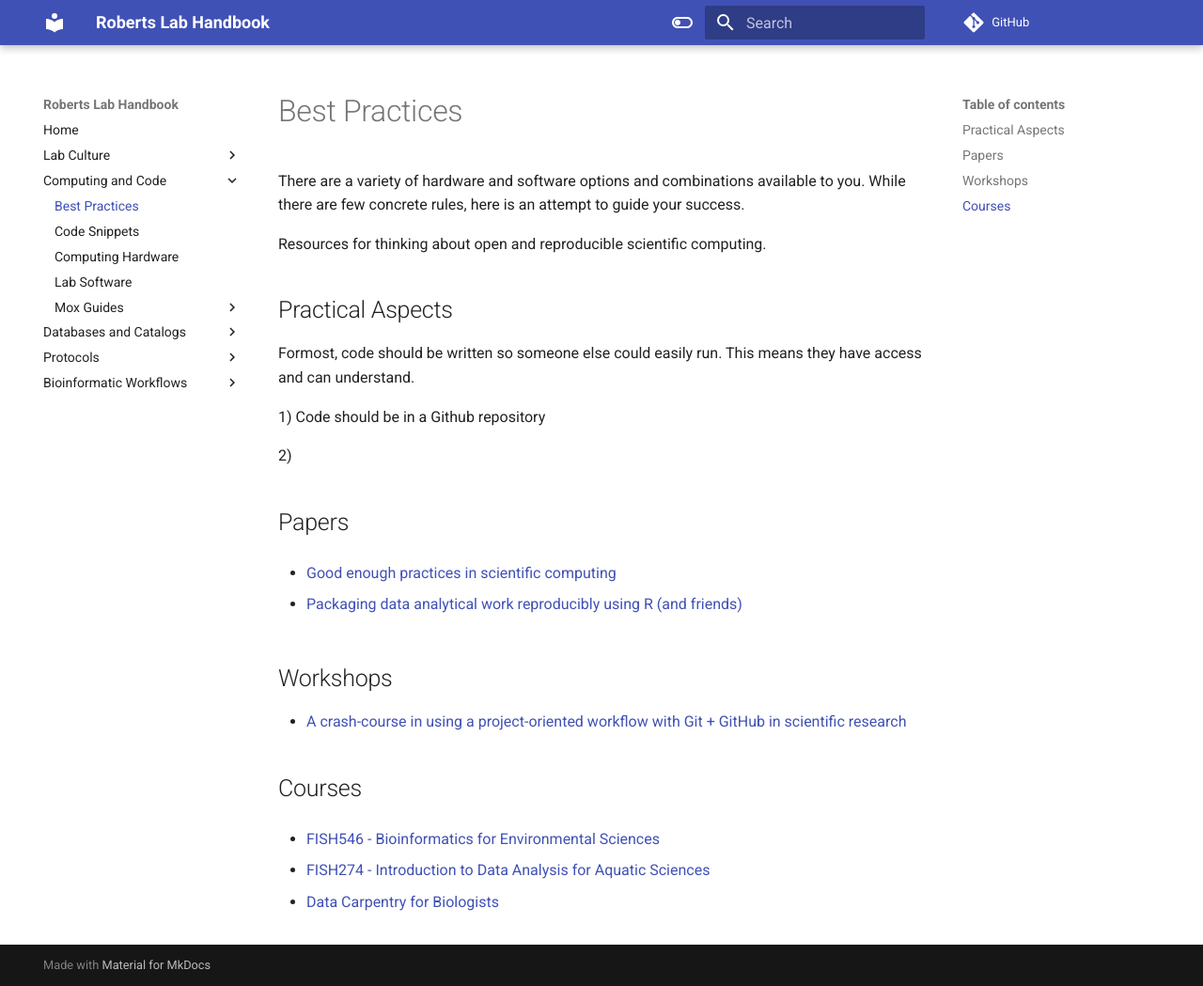
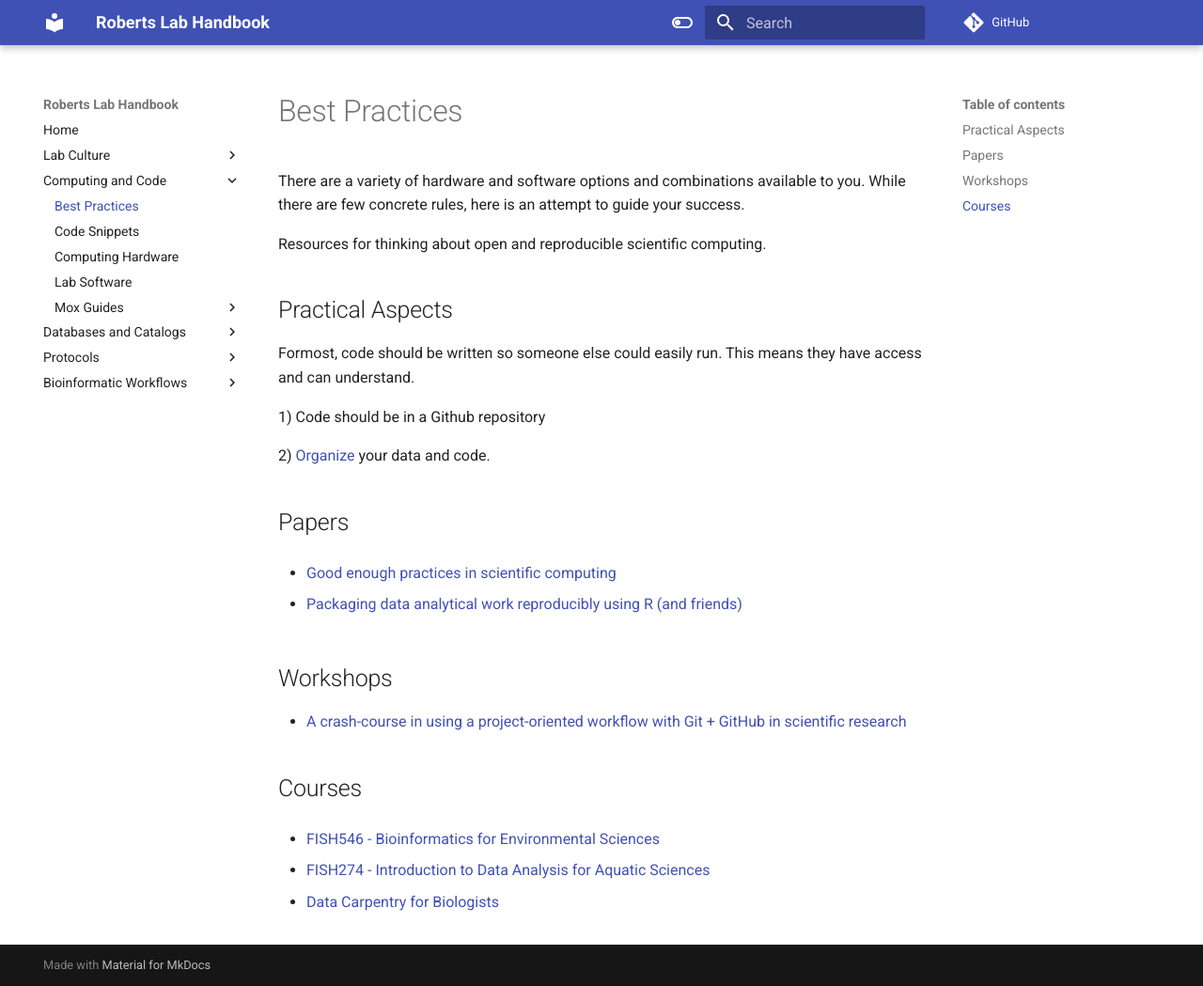
Before and after one commit to RobertsLab/resources, an MkDocs documentation site: the page built from docs/Computing-Best-Practices.md, in a window 1280 px wide and 1049 px high. Shown: the whole window at 94% size. Built offline with MkDocs 1.6.1 and Material for MkDocs 9.7.7, drawn with Linux system fonts in a browser that asks for light colours; comment, search, counter and statistics services are not loaded.

Commit message:
add link to organization

```diff
--- a/docs/Computing-Best-Practices.md
+++ b/docs/Computing-Best-Practices.md
@@ -11,7 +11,9 @@ Formost, code should be written so someone else could easily run. This means the
 
 1) Code should be in a Github repository
 
-2)
+2) [Organize](https://kbroman.org/steps2rr/pages/organize.html) your data and code.
+
+
 
 
 
```
